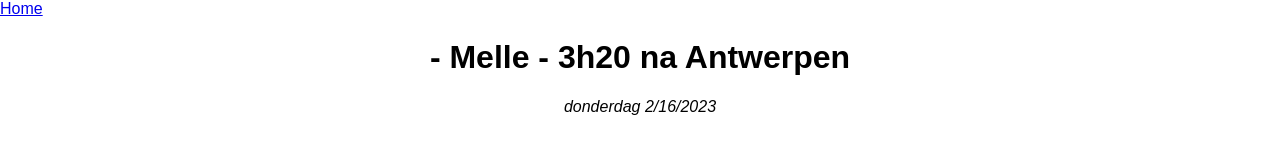
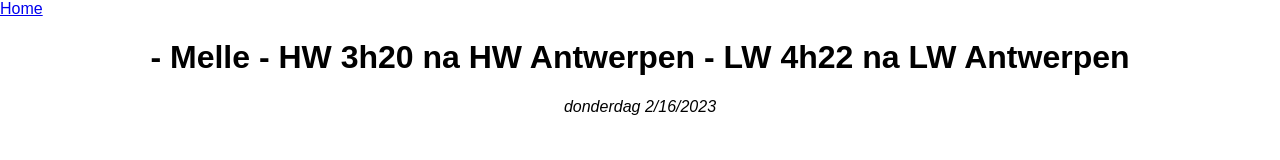
Before and after one commit to mcrombeen/getijden, a plain HTML site: page subpage2.html in a window 1280 px wide. Drawn offline with Linux system fonts and the light colour scheme.

Commit message:
Update subpage2.html

```diff
--- a/subpage2.html
+++ b/subpage2.html
@@ -10,7 +10,7 @@
   <body>
     <!-- Add a home button -->
     <a href="index.html">Home</a>
-    <h1>- Melle - 3h20 na Antwerpen</h1>
+    <h1>- Melle - HW 3h20 na HW Antwerpen - LW 4h22 na LW Antwerpen</h1>
     <p id="date"></p>
     <ul id="data"></ul>
   </body>
```
